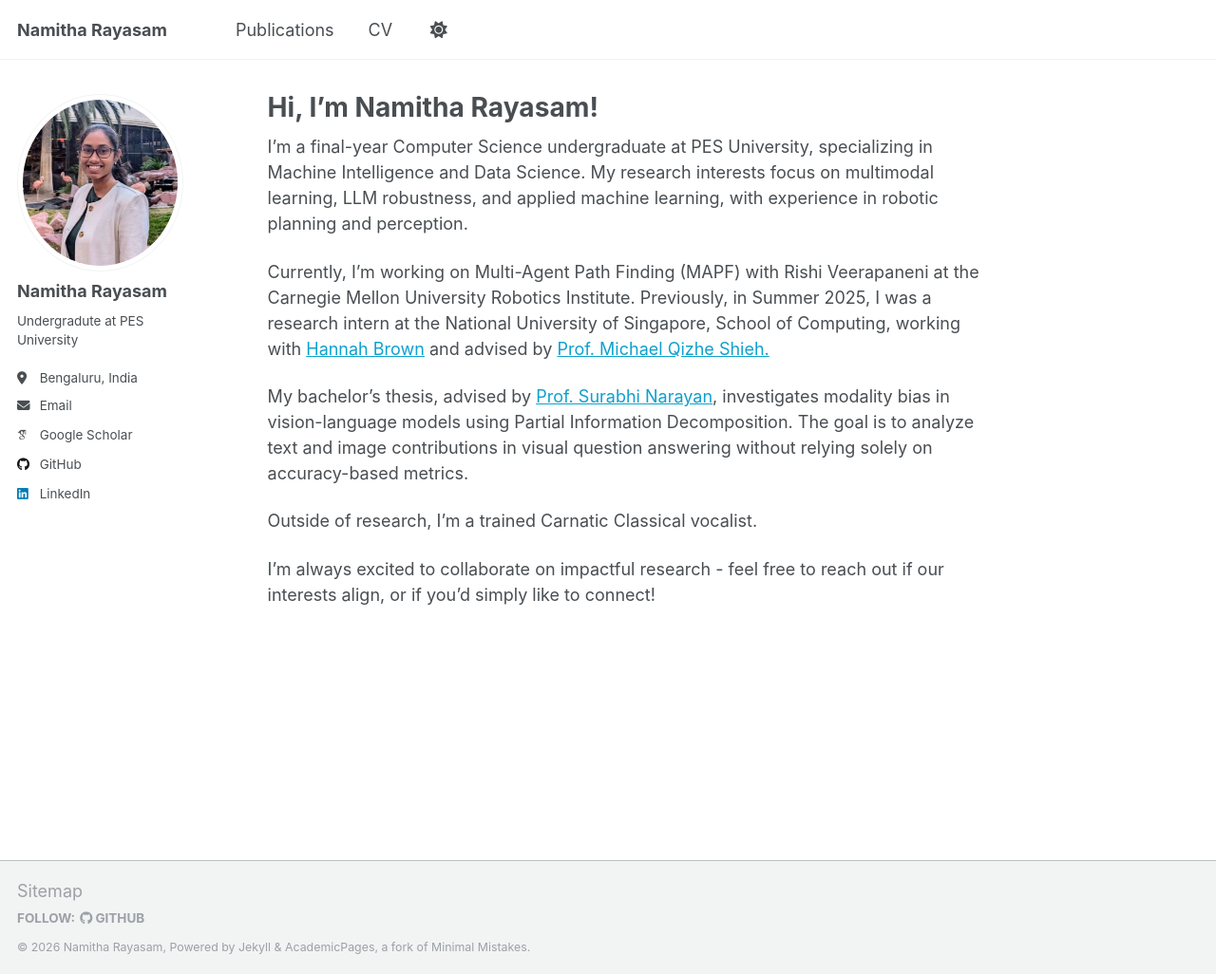
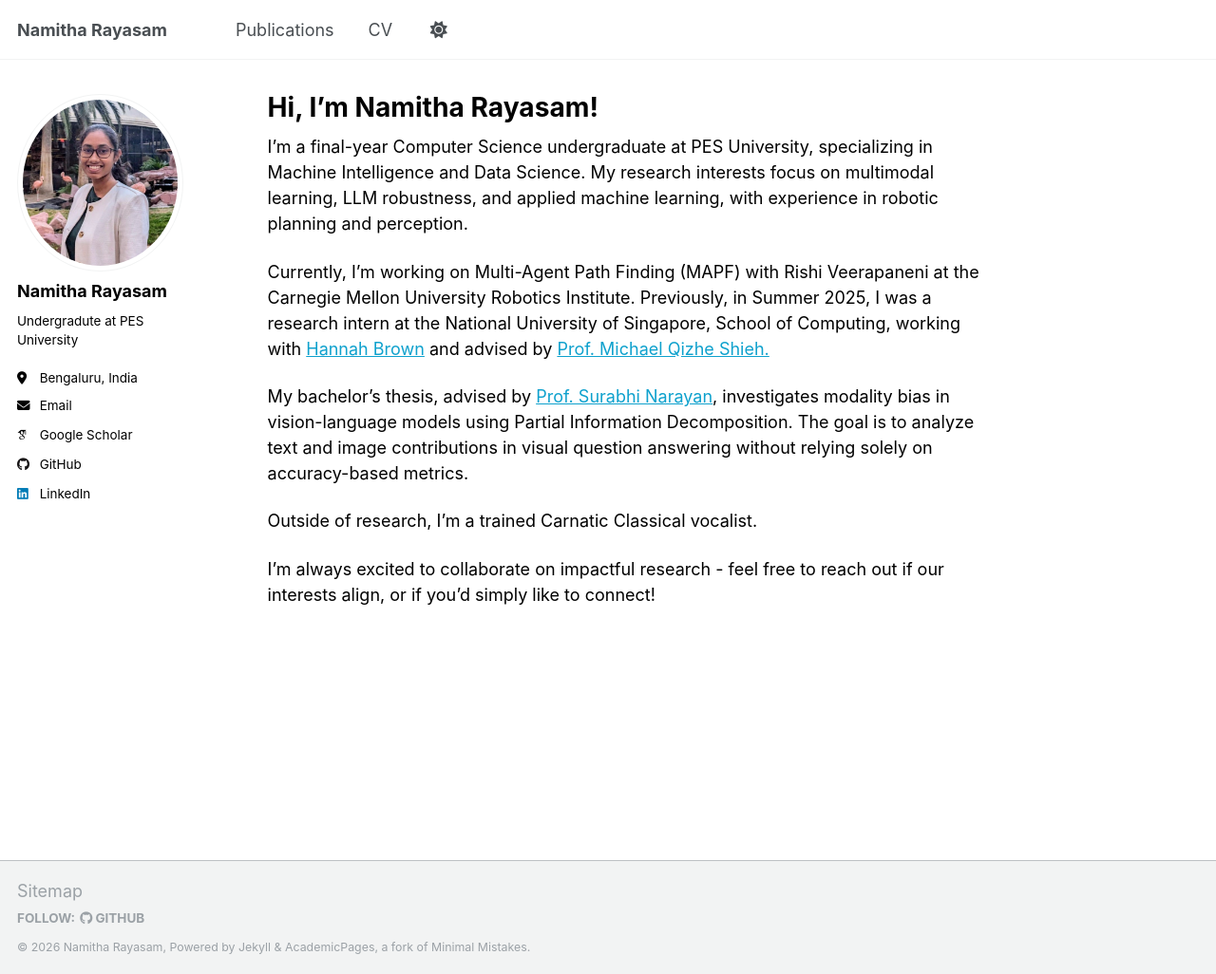
Before and after one commit to namitharayasam/namitharayasam.github.io, a Jekyll site: the page built from _pages/about.md, in a window 1280 px wide and 1026 px high. Shown: the whole window at 95% size. Built offline with Jekyll 4.4.1, drawn with Linux system fonts in a browser that asks for light colours; some web fonts are replaced.

Commit message:
Update _default.scss

```diff
--- a/_sass/theme/_default.scss
+++ b/_sass/theme/_default.scss
@@ -41,7 +41,7 @@ $sidebar-screen-min-width   : 1024px;
     --global-link-color-visited         : mix(#fff, #2f7f93, 25%);
     --global-masthead-link-color        : #{$dark-gray};
     --global-masthead-link-color-hover  : mix(#000, #{$gray}, 25%);
-    --global-text-color                 : #{$dark-gray};
+    --global-text-color                 : #000;
     --global-text-color-light           : #{$light-gray};
     --global-thead-color                : #{$lighter-gray};
 }
```
